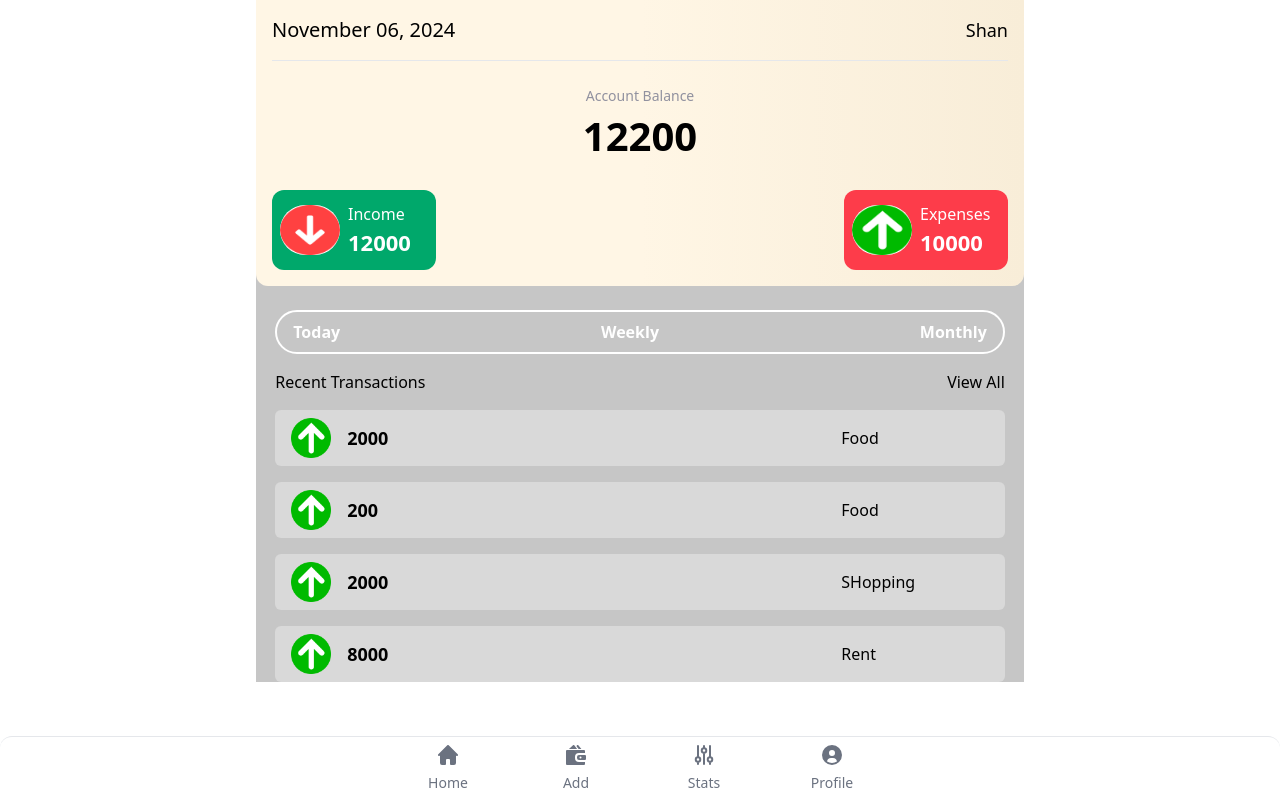
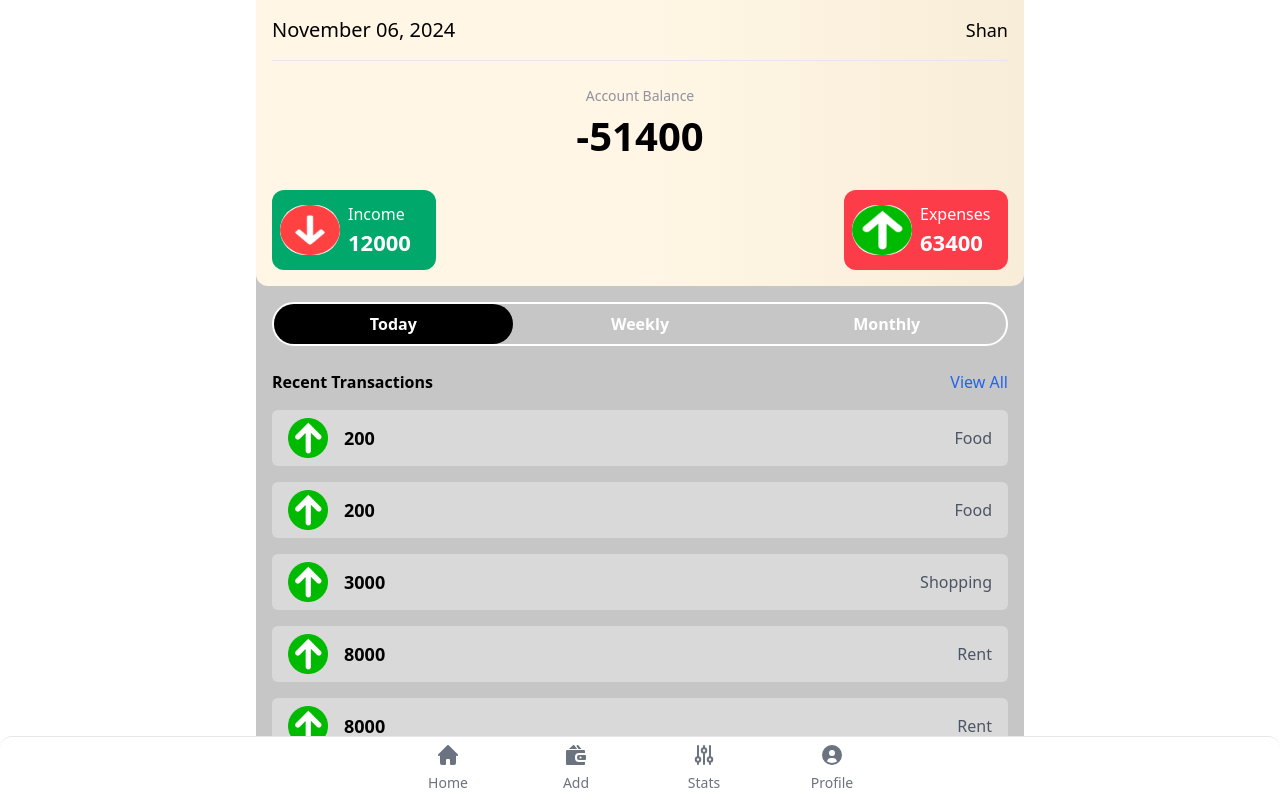
Before and after one commit to ShanMuhammad23/expensetrackerreact, a React (Create React App) app: page /HomePage in a window 1280 px wide. Built offline with nearby package versions, Linux system fonts and the light colour scheme.

Commit message:
Modifications

```diff
--- a/src/App.js
+++ b/src/App.js
@@ -1,25 +1,22 @@
 import AddExpense from "./sections/AddExpense";
+import AllTransactions from "./sections/AllTransactions";
 import HomePage from "./sections/HomePage";
-import Menu from "./sections/Menu";
 import SplashSceen from "./sections/SplashSceen";
-import { BrowserRouter as Router, Route, Link, Routes } from 'react-router-dom';
-const App=()=> {
+import { BrowserRouter as Router, Route, Routes, Link } from "react-router-dom";
+const App = () => {
   return (
-    <main id="main" className="flex flex-column items-center justify-center">
+    <main id="main" className="flex flex-column items-center justify-center max-h-[100vh]">
       <section className="w-full sm:w-[60%] bg-white ">
         <Router>
           <Routes>
-          <Route path="/" element={<SplashSceen/>}/>
-          <Route path="HomePage" element={<HomePage/>}/>
-          <Route path="AddExpense" element={<AddExpense/>}/>
-
-
+            <Route path="/" element={<SplashSceen />} />
+            <Route path="HomePage" element={<HomePage />} />
+            <Route path="/HomePage/AddExpense" element={<AddExpense />} />
+            <Route path="/HomePage/AllTransactions" element={<AllTransactions/>}/>
           </Routes>
         </Router>
-
-
       </section>
     </main>
-  )
-}
+  );
+};
 export default App;
--- a/src/constants.js
+++ b/src/constants.js
@@ -1,26 +1,85 @@
-import splashscreenhero from './assets/images/splashscreenhero.png'
-import upArrow from './assets/images/up-arrow.png'
-import downArrow from './assets/images/downarrow.png'
-import ArrowLeft from './assets/images/arrow left.svg'
+import splashscreenhero from "./assets/images/splashscreenhero.png";
+import upArrow from "./assets/images/up-arrow.png";
+import downArrow from "./assets/images/downarrow.png";
+import ArrowLeft from "./assets/images/arrow left.svg";
 
-var expenses=[
+var expenses = [
   {
-        img:upArrow, amount:2000, catagory:"Food"
+    img: upArrow,
+    amount: 200,
+    catagory: "Food",
+    description: "Visit To Pizzahut",
+    timeStamp: "3:30 PM",
   },
   {
-        img:upArrow, amount:200, catagory:"Food"
+    img: upArrow,
+    amount: 200,
+    catagory: "Food",
+    description: "Mess Expense",
+    timeStamp: "3:30 PM",
   },
   {
-        img:upArrow, amount:2000, catagory:"SHopping"
+    img: upArrow,
+    amount: 3000,
+    catagory: "Shopping",
+    description: "Shopping for Uniform",
+    timeStamp: "3:30 PM",
   },
   {
-        img:upArrow, amount:8000, catagory:"Rent"
-    }
-]
-export  {
-    splashscreenhero,
-    upArrow,
-    downArrow,
-    expenses,
-    ArrowLeft
-};
+    img: upArrow,
+    amount: 8000,
+    catagory: "Rent",
+    description: "Hostel Rent",
+    timeStamp: "3:30 PM",
+  },
+  {
+    img: upArrow,
+    amount: 8000,
+    catagory: "Rent",
+    description: "Visit To Pizzahut",
+    timeStamp: "3:30 PM",
+  },
+  {
+    img: upArrow,
+    amount: 8000,
+    catagory: "Rent",
+    description: "Visit To Pizzahut",
+    timeStamp: "3:30 PM",
+  },
+  {
+    img: upArrow,
+    amount: 8000,
+    catagory: "Rent",
+    description: "Visit To Pizzahut",
+    timeStamp: "3:30 PM",
+  },
+  {
+    img: upArrow,
+    amount: 8000,
+    catagory: "Rent",
+    description: "Visit To Pizzahut",
+    timeStamp: "3:30 PM",
+  },
+  {
+    img: upArrow,
+    amount: 8000,
+    catagory: "Rent",
+    description: "Visit To Pizzahut",
+    timeStamp: "3:30 PM",
+  },
+  {
+    img: upArrow,
+    amount: 8000,
+    catagory: "Rent",
+    description: "Visit To Pizzahut",
+    timeStamp: "3:30 PM",
+  },
+  {
+    img: upArrow,
+    amount: 4000,
+    catagory: "Rent",
+    description: "Visit To Pizzahut",
+    timeStamp: "3:30 PM",
+  },
+];
+export { splashscreenhero, upArrow, downArrow, expenses, ArrowLeft };
--- a/src/sections/AddExpense.jsx
+++ b/src/sections/AddExpense.jsx
@@ -1,53 +1,155 @@
-import React from "react";
+import React, { useState } from "react";
 import { ArrowLeft } from "../constants";
+import { Link, useNavigate } from "react-router-dom";
+
+const initialExpenses = [];
 
 const AddExpense = () => {
+  const navigate = useNavigate();
+  const [expenses, setExpenses] = useState(initialExpenses);
+  const [formData, setFormData] = useState({
+    amount: "",
+    category: "",
+    description: "",
+  });
+  const [errors, setErrors] = useState({});
+
+  const handleChange = (e) => {
+    const { name, value } = e.target;
+    setFormData((prev) => ({
+      ...prev,
+      [name]: value,
+    }));
+    if (errors[name]) {
+      setErrors((prev) => ({
+        ...prev,
+        [name]: "",
+      }));
+    }
+  };
+
+  const validateForm = () => {
+    const newErrors = {};
+    if (!formData.amount || formData.amount <= 0) {
+      newErrors.amount = "Please enter a valid amount";
+    }
+    if (!formData.category) {
+      newErrors.category = "Please select a category";
+    }
+    if (!formData.description.trim()) {
+      newErrors.description = "Please enter a description";
+    }
+    setErrors(newErrors);
+    return Object.keys(newErrors).length === 0;
+  };
+
+  const handleSubmit = (e) => {
+    e.preventDefault();
+    if (validateForm()) {
+      const newExpense = {
+        id: Date.now(), // Simple way to generate a unique ID
+        ...formData,
+        amount: parseFloat(formData.amount),
+        date: new Date().toISOString().split("T")[0],
+      };
+
+      // Add the new expense to the expenses array
+      setExpenses((prevExpenses) => [...prevExpenses, newExpense]);
+
+      // Optional: Save to localStorage
+      const updatedExpenses = [...expenses, newExpense];
+      localStorage.setItem("expenses", JSON.stringify(updatedExpenses));
+
+      // Show success message (you can replace this with a proper notification system)
+      alert("Expense added successfully!");
+
+      // Navigate back to homepage
+      navigate("/Homepage");
+    }
+  };
+
   return (
-    <section
-      id="AddExpense"
-      className="bg-gradient-to-r from-[#FFF6E5] via-[#FFF6E5] to-[#F8EDD8]"
-    >
-      <div className="flex px-8 gap-24 py-4">
-        <img src={ArrowLeft} alt="Left Arrow" />
-        <p className="font-bold ">Add a Transaction</p>
-      </div>
-      <div className="flex flex-col gap-4 px-8 mt-16 ">
-        <p className=" text-xl ">How Much</p>
+    <section className="min-h-screen bg-gradient-to-r from-[#FFF6E5] via-[#FFF6E5] to-[#F8EDD8] flex flex-col">
+      <Link to="/Homepage" className="flex items-center gap-4 p-4 md:p-6">
+        <img src={ArrowLeft} alt="Back" className="w-6 h-6" />
+        <h1 className="text-xl font-bold">Add a Transaction</h1>
+      </Link>
+
+      <form onSubmit={handleSubmit} className="flex flex-col flex-1">
+        <div className="px-4 md:px-6 py-8">
+          <div className="mb-6">
+            <label htmlFor="amount" className="block text-xl font-bold mb-2">
+              How Much?
+            </label>
             <input
               type="number"
-          className="rounded-full p-2 bg-transparent border"
+              id="amount"
+              name="amount"
+              value={formData.amount}
+              onChange={handleChange}
+              className={`w-full rounded-full p-3 bg-transparent border ${
+                errors.amount ? "border-red-500" : "border-gray-300"
+              }`}
+              placeholder="Enter amount"
             />
+            {errors.amount && (
+              <p className="text-red-500 text-sm mt-1">{errors.amount}</p>
+            )}
           </div>
-      <div className="bg-white rounded-tl-3xl p-4 mt-4">
-        <div className="flex flex-col gap-2">
-          <label for="catagory">Catagory</label>
+        </div>
 
+        <div className="flex-1 bg-white rounded-t-3xl px-4 md:px-6 py-6 flex flex-col gap-6">
+          <div>
+            <label htmlFor="category" className="block text-lg mb-2">
+              Category
+            </label>
             <select
-            id="catagory"
-            className="rounded-full p-2 bg-transparent border"
+              id="category"
+              name="category"
+              value={formData.category}
+              onChange={handleChange}
+              className={`w-full rounded-full p-3 bg-transparent border ${
+                errors.category ? "border-red-500" : "border-gray-300"
+              }`}
             >
+              <option value="">Select a category</option>
               <option value="Food">Food</option>
               <option value="Shopping">Shopping</option>
               <option value="Rent">Rent</option>
               <option value="Others">Others</option>
             </select>
+            {errors.category && (
+              <p className="text-red-500 text-sm mt-1">{errors.category}</p>
+            )}
           </div>
-        <div className="flex flex-col gap-2 mt-4 ">
-          <label for="description">Description</label>
+
+          <div>
+            <label htmlFor="description" className="block text-lg mb-2">
+              Description
+            </label>
             <textarea
+              id="description"
               name="description"
-            id="description"
-            className="p-2 rounded-2xl bg-transparent border"
-          ></textarea>
+              value={formData.description}
+              onChange={handleChange}
+              className={`w-full p-3 rounded-2xl bg-transparent border ${
+                errors.description ? "border-red-500" : "border-gray-300"
+              } min-h-[100px]`}
+              placeholder="Enter description"
+            />
+            {errors.description && (
+              <p className="text-red-500 text-sm mt-1">{errors.description}</p>
+            )}
           </div>
-        <div className="flex justify-evenly mt-4 w-[90%] m-auto">
-            <button className="text-red-500 border border-red-800 rounded-full px-4 py-2">Expense</button>
-            <button className="text-green-500 border border-green-800 rounded-full px-4 py-2">Income</button>
+
+          <button
+            type="submit"
+            className="mt-auto w-full bg-[#7F3DFF] text-white text-xl py-3 rounded-xl hover:bg-[#6F2DFF] transition-colors"
+          >
+            Continue
+          </button>
         </div>
-        <div className="flex items-center justify-center mt-4 ">
-        <button className="text-white text-3xl  bg-green-700 px-8 py-2 rounded-xl ">Add</button>
-        </div>
-      </div>
+      </form>
     </section>
   );
 };
--- /dev/null
+++ b/src/sections/AllTransactions.jsx
@@ -0,0 +1,32 @@
+import { ArrowLeft, expenses } from "../constants"
+import { Link } from "react-router-dom"
+
+const AllTransactions = () => {
+  return (
+    <section id="allTransactions" className="bg-gradient-to-r from-[#FFF6E5] via-[#FFF6E5] to-[#F8EDD8] flex flex-col gap-4 max-h-[100vh] min-h-[100vh]">
+        <div className=" flex justify-between w-2/3 px-8 mb-12 py-2 items-center">
+           <Link to='/HomePage'><img src={ArrowLeft} alt="Go Back" /></Link>
+            <p className="text-lg font-semibold">Transactions</p>
+        </div>
+        <div className="flex flex-col gap-4 px-4 sticky w-full top-24 overflow-y-scroll">
+            {expenses.map((expense)=>(
+                <div className="flex justify-between px-8 bg-[#FCFCFC] rounded-full py-2">
+                    <div className="flex flex-col gap-2">
+                        <p className="font-bold text-lg">{expense.catagory}</p>
+                        <p className="text-gray-500">{expense.description}</p>
+                    </div>
+                    <div className="flex flex-col gap-2">
+                        <p className="text-red-500 font-bold">{expense.amount}</p>
+                        <p className="text-gray-500">{expense.timeStamp}</p>
+
+                    </div>
+                </div>
+            ))}
+                                <p className="text-red-600 font-bold text-center mb-4">No More Transactions</p>
+
+        </div>
+    </section>
+  )
+}
+
+export default AllTransactions
--- a/src/sections/HomePage.jsx
+++ b/src/sections/HomePage.jsx
@@ -1,83 +1,100 @@
 import { downArrow, expenses, upArrow } from "../constants";
 import Menu from "./Menu";
-import { useState } from "react";
+import { useState, useEffect } from "react";
+import { Link } from "react-router-dom";
 
 const HomePage = () => {
-    const buttons = ['Today', 'Weekly', 'Monthly'];
-    const [activeButton,setActiveButton]=useState(null)
+  const [income, setIncome] = useState(12000);
+  const [totalExpense, setTotalExpense] = useState(0);
+  const buttons = ["Today", "Weekly", "Monthly"];
+  const [activeButton, setActiveButton] = useState(0); // Default to first button
+
+  useEffect(() => {
+    const sum = expenses.reduce((acc, expense) => acc + expense.amount, 0);
+    setTotalExpense(sum);
+  }, [expenses]); // Empty dependency array since expenses is assumed to be constant
 
   return (
-
-        <section id="HomePage" className="bg-[#C6C6C6]">
-            <div className="bg-gradient-to-r from-[#FFF6E5] via-[#FFF6E5] to-[#F8EDD8] p-4  rounded-b-xl ">
+    <section className="bg-[#C6C6C6] min-h-screen max-h-screen overflow-auto">
+      <div className="bg-gradient-to-r from-[#FFF6E5] via-[#FFF6E5] to-[#F8EDD8] p-4 rounded-b-xl">
         <div className="flex justify-between">
           <p className="text-xl">November 06, 2024</p>
           <div>
-                        <img />
             <p className="text-lg">Shan</p>
           </div>
-
         </div>
         <hr className="bg-black mt-4" />
         <div className="flex flex-col items-center mt-6">
           <p className="text-[14px] text-[#91919F]">Account Balance</p>
-                    <p className="font-semibold text-[40px]">12200</p>
+          <p className="font-semibold text-[40px]">{income - totalExpense}</p>
         </div>
 
         <div className="flex justify-between gap-4 mt-6">
           <div className="w-[164px] h-[80px] flex items-center bg-[#00A86B] rounded-xl text-white p-2 gap-2">
-                        <img src={downArrow} className="h-[50px] w-[60px] bg-white rounded-full " />
-                        <div className="">
+            <img
+              src={downArrow}
+              className="h-[50px] w-[60px] bg-white rounded-full"
+              alt="Income Arrow"
+            />
+            <div>
               <p>Income</p>
-                            <p className="font-semibold text-[22px]">12000</p>
+              <p className="font-semibold text-[22px]">{income}</p>
             </div>
           </div>
           <div className="w-[164px] h-[80px] flex items-center bg-[#FD3C4A] rounded-xl text-white p-2 gap-2">
-                        <img src={upArrow} className="h-[50px] w-[60px] bg-white rounded-full" />
+            <img
+              src={upArrow}
+              className="h-[50px] w-[60px] bg-white rounded-full"
+              alt="Expense Arrow"
+            />
             <div>
               <p>Expenses</p>
-                            <p className="font-semibold text-[22px]">10000</p>
+              <p className="font-semibold text-[22px]">{totalExpense}</p>
             </div>
           </div>
         </div>
       </div>
-            <div className="">
-                <div className="text-white w-[95%] m-auto flex justify-between gap-2 mt-6 border-2 border-white  rounded-full">
+
+      <div className="p-4">
+        <div className="text-white w-full flex justify-between gap-2 mb-6 border-2 border-white rounded-full">
           {buttons.map((button, index) => (
             <button
               key={index}
               onClick={() => setActiveButton(index)}
-          className={`px-4 py-2 rounded-full text-white font-bold transition-colors
-            ${activeButton === index
-              ? 'bg-black'
-              : 'bg-transparent'
-            }`}
+              className={`flex-1 px-4 py-2 rounded-full text-white font-bold transition-colors
+                ${activeButton === index ? "bg-black" : "bg-transparent"}`}
             >
               {button}
             </button>
           ))}
         </div>
-                <div className="flex justify-between items-center w-[95%] m-auto mt-4">
-                    <button>Recent Transactions</button>
-                    <button>View All</button>
+
+        <div className="flex justify-between items-center mb-4">
+          <h2 className="font-semibold">Recent Transactions</h2>
+          <Link to="/all-transactions" className="text-blue-600">
+            View All
+          </Link>
         </div>
-                <div className="w-[95%] m-auto gap-4 flex flex-col mt-4 ">
-                    {expenses.map((expense)=>(
-                        <div className="flex items-center justify-between bg-[#D9D9D9] py-2 px-4 rounded-md">
+
+        <div className="flex flex-col gap-4">
+          {expenses.map((expense, index) => (
+            <div
+              key={index}
+              className="flex items-center justify-between bg-[#D9D9D9] py-2 px-4 rounded-md"
+            >
               <div className="flex items-center gap-4">
-                            <img src={expense.img} className="h-[40px]"/>
+                <img src={expense.img} className="h-[40px]" alt={expense.catagory} />
                 <p className="font-semibold text-lg">{expense.amount}</p>
               </div>
-                            <div className="flex justify-start w-[20%] mx-2">
-                            <p className="text-left">{expense.catagory}</p>
-                            </div>
+              <p className="text-gray-600">{expense.catagory}</p>
             </div>
           ))}
         </div>
       </div>
-            <Menu/>
+
+      <Menu />
     </section>
-    )
-}
+  );
+};
 
-export default HomePage
+export default HomePage;
--- a/src/sections/Menu.jsx
+++ b/src/sections/Menu.jsx
@@ -1,39 +1,87 @@
-import { Link } from "react-router-dom"
+import { Link } from "react-router-dom";
 const Menu = () => {
   return (
-
-
-<div class="fixed bottom-0 left-0 z-50 w-full h-16 bg-white border-t border-gray-200 dark:bg-gray-700 dark:border-gray-600 rounded-xl">
-    <div class="grid h-full max-w-lg grid-cols-4 mx-auto font-medium">
-        <button type="button" class="inline-flex flex-col items-center justify-center px-5 hover:bg-gray-50 dark:hover:bg-gray-800 group">
-            <svg class="w-5 h-5 mb-2 text-gray-500 dark:text-gray-400 group-hover:text-blue-600 dark:group-hover:text-blue-500" aria-hidden="true" xmlns="http://www.w3.org/2000/svg" fill="currentColor" viewBox="0 0 20 20">
-                <path d="m19.707 9.293-2-2-7-7a1 1 0 0 0-1.414 0l-7 7-2 2a1 1 0 0 0 1.414 1.414L2 10.414V18a2 2 0 0 0 2 2h3a1 1 0 0 0 1-1v-4a1 1 0 0 1 1-1h2a1 1 0 0 1 1 1v4a1 1 0 0 0 1 1h3a2 2 0 0 0 2-2v-7.586l.293.293a1 1 0 0 0 1.414-1.414Z"/>
+    <div className="fixed bottom-0 left-0 z-50 w-full h-16 bg-white border-t border-gray-200 dark:bg-gray-700 dark:border-gray-600 rounded-xl">
+      <div className="grid h-full max-w-lg grid-cols-4 mx-auto font-medium">
+        <button
+          type="button"
+          className="inline-flex flex-col items-center justify-center px-5 hover:bg-gray-50 dark:hover:bg-gray-800 group"
+        >
+          <svg
+            className="w-5 h-5 mb-2 text-gray-500 dark:text-gray-400 group-hover:text-blue-600 dark:group-hover:text-blue-500"
+            aria-hidden="true"
+            xmlns="http://www.w3.org/2000/svg"
+            fill="currentColor"
+            viewBox="0 0 20 20"
+          >
+            <path d="m19.707 9.293-2-2-7-7a1 1 0 0 0-1.414 0l-7 7-2 2a1 1 0 0 0 1.414 1.414L2 10.414V18a2 2 0 0 0 2 2h3a1 1 0 0 0 1-1v-4a1 1 0 0 1 1-1h2a1 1 0 0 1 1 1v4a1 1 0 0 0 1 1h3a2 2 0 0 0 2-2v-7.586l.293.293a1 1 0 0 0 1.414-1.414Z" />
           </svg>
-            <span class="text-sm text-gray-500 dark:text-gray-400 group-hover:text-blue-600 dark:group-hover:text-blue-500">Home</span>
+          <span className="text-sm text-gray-500 dark:text-gray-400 group-hover:text-blue-600 dark:group-hover:text-blue-500">
+            Home
+          </span>
         </button>
-        <Link to={'AddExpense'} type="button" class="inline-flex flex-col items-center justify-center px-5 hover:bg-gray-50 dark:hover:bg-gray-800 group">
-            <svg class="w-5 h-5 mb-2 text-gray-500 dark:text-gray-400 group-hover:text-blue-600 dark:group-hover:text-blue-500" aria-hidden="true" xmlns="http://www.w3.org/2000/svg" fill="currentColor" viewBox="0 0 20 20">
-                <path d="M11.074 4 8.442.408A.95.95 0 0 0 7.014.254L2.926 4h8.148ZM9 13v-1a4 4 0 0 1 4-4h6V6a1 1 0 0 0-1-1H1a1 1 0 0 0-1 1v13a1 1 0 0 0 1 1h17a1 1 0 0 0 1-1v-2h-6a4 4 0 0 1-4-4Z"/>
-                <path d="M19 10h-6a2 2 0 0 0-2 2v1a2 2 0 0 0 2 2h6a1 1 0 0 0 1-1v-3a1 1 0 0 0-1-1Zm-4.5 3.5a1 1 0 1 1 0-2 1 1 0 0 1 0 2ZM12.62 4h2.78L12.539.41a1.086 1.086 0 1 0-1.7 1.352L12.62 4Z"/>
+        <Link
+          to="AddExpense"
+          type="button"
+          className="inline-flex flex-col items-center justify-center px-5 hover:bg-gray-50 dark:hover:bg-gray-800 group"
+        >
+          <svg
+            className="w-5 h-5 mb-2 text-gray-500 dark:text-gray-400 group-hover:text-blue-600 dark:group-hover:text-blue-500"
+            aria-hidden="true"
+            xmlns="http://www.w3.org/2000/svg"
+            fill="currentColor"
+            viewBox="0 0 20 20"
+          >
+            <path d="M11.074 4 8.442.408A.95.95 0 0 0 7.014.254L2.926 4h8.148ZM9 13v-1a4 4 0 0 1 4-4h6V6a1 1 0 0 0-1-1H1a1 1 0 0 0-1 1v13a1 1 0 0 0 1 1h17a1 1 0 0 0 1-1v-2h-6a4 4 0 0 1-4-4Z" />
+            <path d="M19 10h-6a2 2 0 0 0-2 2v1a2 2 0 0 0 2 2h6a1 1 0 0 0 1-1v-3a1 1 0 0 0-1-1Zm-4.5 3.5a1 1 0 1 1 0-2 1 1 0 0 1 0 2ZM12.62 4h2.78L12.539.41a1.086 1.086 0 1 0-1.7 1.352L12.62 4Z" />
           </svg>
-            <span class="text-sm text-gray-500 dark:text-gray-400 group-hover:text-blue-600 dark:group-hover:text-blue-500">Add</span>
+          <span className="text-sm text-gray-500 dark:text-gray-400 group-hover:text-blue-600 dark:group-hover:text-blue-500">
+            Add
+          </span>
         </Link>
-        <button type="button" class="inline-flex flex-col items-center justify-center px-5 hover:bg-gray-50 dark:hover:bg-gray-800 group">
-            <svg class="w-5 h-5 mb-2 text-gray-500 dark:text-gray-400 group-hover:text-blue-600 dark:group-hover:text-blue-500" aria-hidden="true" xmlns="http://www.w3.org/2000/svg" fill="none" viewBox="0 0 20 20">
-                <path stroke="currentColor" stroke-linecap="round" stroke-linejoin="round" stroke-width="2" d="M4 12.25V1m0 11.25a2.25 2.25 0 0 0 0 4.5m0-4.5a2.25 2.25 0 0 1 0 4.5M4 19v-2.25m6-13.5V1m0 2.25a2.25 2.25 0 0 0 0 4.5m0-4.5a2.25 2.25 0 0 1 0 4.5M10 19V7.75m6 4.5V1m0 11.25a2.25 2.25 0 1 0 0 4.5 2.25 2.25 0 0 0 0-4.5ZM16 19v-2"/>
+        <button
+          type="button"
+          className="inline-flex flex-col items-center justify-center px-5 hover:bg-gray-50 dark:hover:bg-gray-800 group"
+        >
+          <svg
+            className="w-5 h-5 mb-2 text-gray-500 dark:text-gray-400 group-hover:text-blue-600 dark:group-hover:text-blue-500"
+            aria-hidden="true"
+            xmlns="http://www.w3.org/2000/svg"
+            fill="none"
+            viewBox="0 0 20 20"
+          >
+            <path
+              stroke="currentColor"
+              stroke-linecap="round"
+              stroke-linejoin="round"
+              strokeWidth="2"
+              d="M4 12.25V1m0 11.25a2.25 2.25 0 0 0 0 4.5m0-4.5a2.25 2.25 0 0 1 0 4.5M4 19v-2.25m6-13.5V1m0 2.25a2.25 2.25 0 0 0 0 4.5m0-4.5a2.25 2.25 0 0 1 0 4.5M10 19V7.75m6 4.5V1m0 11.25a2.25 2.25 0 1 0 0 4.5 2.25 2.25 0 0 0 0-4.5ZM16 19v-2"
+            />
           </svg>
-            <span class="text-sm text-gray-500 dark:text-gray-400 group-hover:text-blue-600 dark:group-hover:text-blue-500">Stats</span>
+          <span className="text-sm text-gray-500 dark:text-gray-400 group-hover:text-blue-600 dark:group-hover:text-blue-500">
+            Stats
+          </span>
         </button>
-        <button type="button" class="inline-flex flex-col items-center justify-center px-5 hover:bg-gray-50 dark:hover:bg-gray-800 group">
-            <svg class="w-5 h-5 mb-2 text-gray-500 dark:text-gray-400 group-hover:text-blue-600 dark:group-hover:text-blue-500" aria-hidden="true" xmlns="http://www.w3.org/2000/svg" fill="currentColor" viewBox="0 0 20 20">
-                <path d="M10 0a10 10 0 1 0 10 10A10.011 10.011 0 0 0 10 0Zm0 5a3 3 0 1 1 0 6 3 3 0 0 1 0-6Zm0 13a8.949 8.949 0 0 1-4.951-1.488A3.987 3.987 0 0 1 9 13h2a3.987 3.987 0 0 1 3.951 3.512A8.949 8.949 0 0 1 10 18Z"/>
+        <button
+          type="button"
+          className="inline-flex flex-col items-center justify-center px-5 hover:bg-gray-50 dark:hover:bg-gray-800 group"
+        >
+          <svg
+            className="w-5 h-5 mb-2 text-gray-500 dark:text-gray-400 group-hover:text-blue-600 dark:group-hover:text-blue-500"
+            aria-hidden="true"
+            xmlns="http://www.w3.org/2000/svg"
+            fill="currentColor"
+            viewBox="0 0 20 20"
+          >
+            <path d="M10 0a10 10 0 1 0 10 10A10.011 10.011 0 0 0 10 0Zm0 5a3 3 0 1 1 0 6 3 3 0 0 1 0-6Zm0 13a8.949 8.949 0 0 1-4.951-1.488A3.987 3.987 0 0 1 9 13h2a3.987 3.987 0 0 1 3.951 3.512A8.949 8.949 0 0 1 10 18Z" />
           </svg>
-            <span class="text-sm text-gray-500 dark:text-gray-400 group-hover:text-blue-600 dark:group-hover:text-blue-500">Profile</span>
+          <span className="text-sm text-gray-500 dark:text-gray-400 group-hover:text-blue-600 dark:group-hover:text-blue-500">
+            Profile
+          </span>
         </button>
       </div>
     </div>
+  );
+};
 
-  )
-}
-
-export default Menu
+export default Menu;
```
Also changed, not shown: src/logo.svg (deleted). Lines whose indentation alone changed are shown as unchanged.
